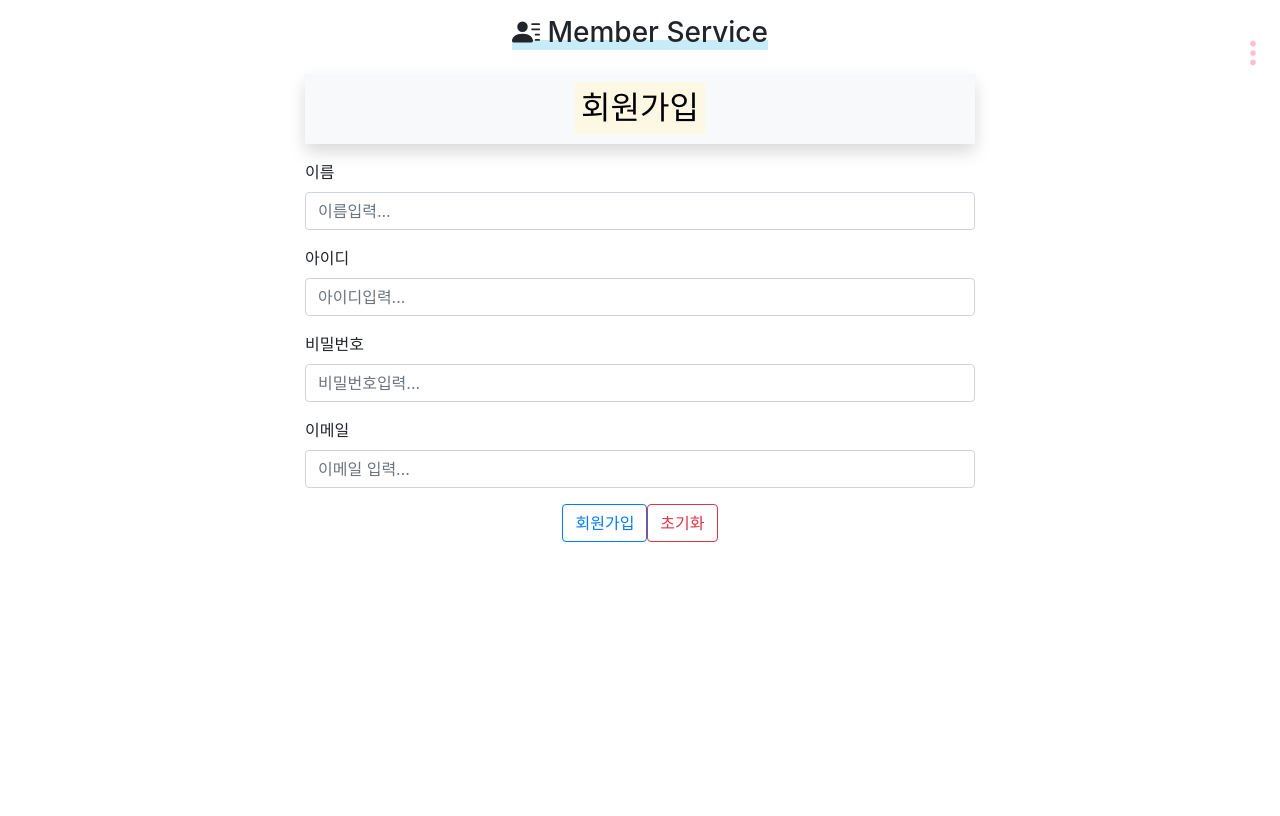
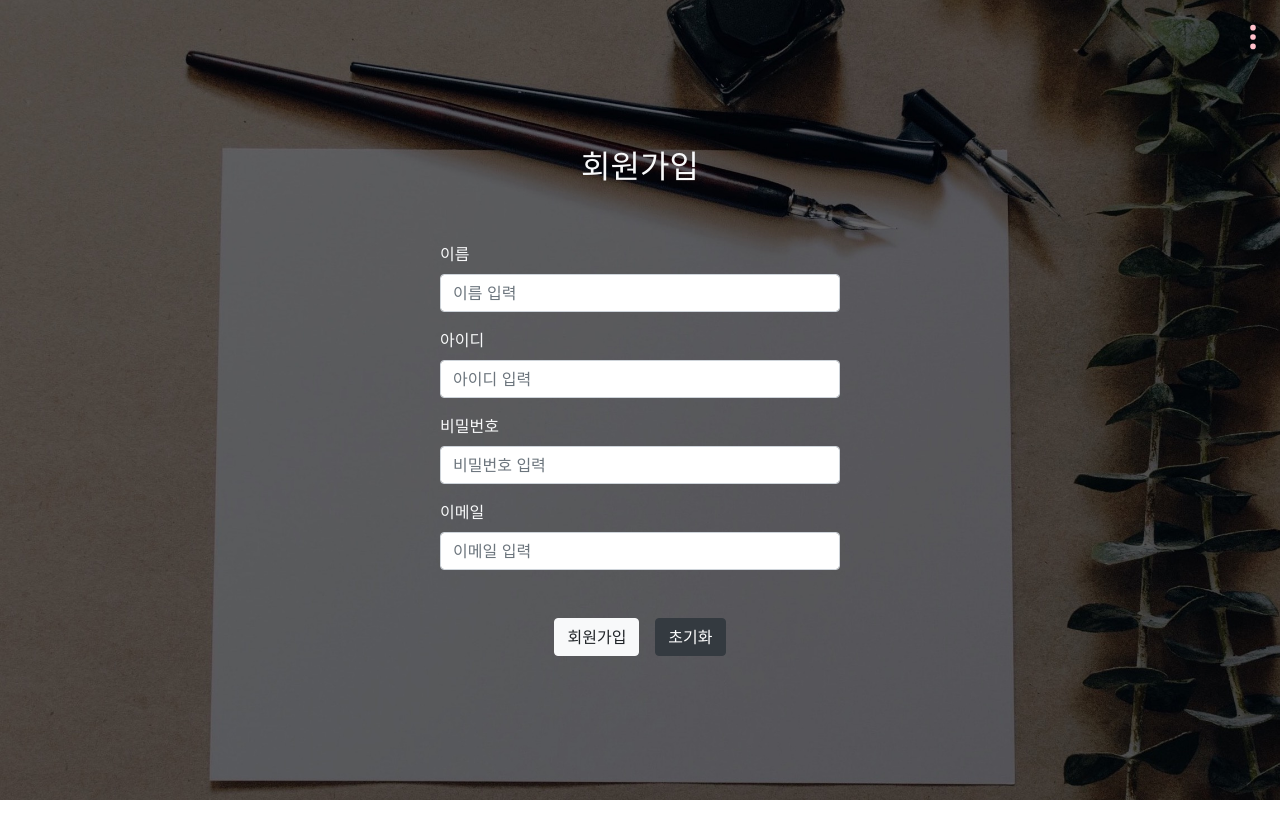
Before and after one commit to hyojhand/HappyHouse, a Vue app in the folder happyhouse_frontend/: page /user/singup in a window 1280 px wide. Built offline with nearby package versions, Linux system fonts and the light colour scheme.

Commit message:
[Update] MemberJoin/Login css

```diff
--- a/happyhouse_frontend/src/components/user/MemberJoin.vue
+++ b/happyhouse_frontend/src/components/user/MemberJoin.vue
@@ -1,13 +1,10 @@
 <template>
-  <b-container class="bv-example-row mt-3">
-    <div class="container text-center mt-3">
-      <div class="col-lg-8 mx-auto">
-        <h2 class="p-3 mb-3 shadow bg-light">
-          <mark class="orange">회원가입</mark>
-        </h2>
-        <div>
+  <div id="join-container">
+    <div style="margin: auto; width: 600px">
+      <div style="padding: 100px">
+        <h2 class="text-light p-5">회원가입</h2>
         <div class="form-group text-left">
-            <label for="username">이름</label>
+          <label for="username" class="text-light">이름</label>
           <input
             type="text"
             class="form-control"
@@ -15,11 +12,11 @@
             name="username"
             v-model="username"
             ref="username"
-              placeholder="이름입력..."
+            placeholder="이름 입력"
           />
         </div>
         <div class="form-group text-left">
-            <label for="userid">아이디</label>
+          <label for="userid" class="text-light">아이디</label>
           <input
             type="text"
             class="form-control"
@@ -27,12 +24,12 @@
             name="userid"
             v-model="userid"
             ref="userid"
-              placeholder="아이디입력..."
+            placeholder="아이디 입력"
           />
           <div id="idresult" class="mt-1"></div>
         </div>
         <div class="form-group text-left">
-            <label for="userpwd">비밀번호</label>
+          <label for="userpwd" class="text-light">비밀번호</label>
           <input
             type="password"
             class="form-control"
@@ -40,11 +37,11 @@
             name="userpwd"
             v-model="userpwd"
             ref="userpwd"
-              placeholder="비밀번호입력..."
+            placeholder="비밀번호 입력"
           />
         </div>
         <div class="form-group text-left">
-            <label for="email">이메일</label>
+          <label for="email" class="text-light">이메일</label>
           <input
             type="text"
             class="form-control"
@@ -52,20 +49,19 @@
             name="email"
             v-model="email"
             ref="email"
-              placeholder="이메일 입력..."
+            placeholder="이메일 입력"
           />
         </div>
 
-          <div class="form-group text-center">
-            <button @click="checkValue" class="btn btn-outline-primary">
+        <div class="form-group text-center mt-5">
+          <b-button @click="checkValue" class="btn-light mr-3">
             회원가입
-            </button>
-            <button type="reset" class="btn btn-outline-danger">초기화</button>
+          </b-button>
+          <b-button type="reset" class="btn-dark">초기화</b-button>
         </div>
       </div>
     </div>
   </div>
-  </b-container>
 </template>
 
 <script>
@@ -132,4 +128,11 @@ export default {
 };
 </script>
 
-<style></style>
+<style scope>
+#join-container {
+  background: url("../../assets/join.jpg") repeat-y;
+  background-size: cover;
+  width: 100%;
+  min-height: 100vh;
+}
+</style>
--- a/happyhouse_frontend/src/components/user/MemberLogin.vue
+++ b/happyhouse_frontend/src/components/user/MemberLogin.vue
@@ -1,56 +1,48 @@
 <template>
-  <b-container class="bv-example-row mt-3">
-    <b-row>
-      <b-col>
-        <b-alert variant="secondary" show><h3>로그인</h3></b-alert>
-      </b-col>
-    </b-row>
-    <b-row>
-      <b-col></b-col>
-      <b-col cols="8">
-        <b-card class="text-center mt-3" style="max-width: 40rem" align="left">
-          <b-form class="text-left">
-            <b-form-group label="아이디:" label-for="userid">
+  <div id="login-container">
+    <div style="padding-top: 100px">
+      <h1 class="text-light p-5">로그인</h1>
+      <b-form class="text-left mt-5" style="width: 300px; margin: auto">
+        <b-form-group label="아이디 :" label-for="userid" class="text-light">
           <b-form-input
             id="userid"
             v-model="userid"
             ref="userid"
             required
-                placeholder="아이디 입력...."
+            placeholder="아이디 입력"
             @keyup.enter="checkValue"
           ></b-form-input>
         </b-form-group>
-            <b-form-group label="비밀번호:" label-for="userpwd">
+        <b-form-group label="비밀번호 :" label-for="userpwd" class="text-light">
           <b-form-input
             type="password"
             id="userpwd"
             v-model="userpwd"
             ref="userpwd"
             required
-                placeholder="비밀번호 입력...."
+            placeholder="비밀번호 입력"
             @keyup.enter="checkValue"
           ></b-form-input>
         </b-form-group>
         <b-button
           type="button"
-              variant="primary"
-              class="m-1"
+          variant="light"
+          class="mt-3 ml-2 float-right"
+          size="sm"
           @click="checkValue"
           >로그인</b-button
         >
         <b-button
           type="button"
-              variant="success"
-              class="m-1"
+          variant="secondary"
+          class="mt-3 float-right"
+          size="sm"
           @click="moveJoin"
           >회원가입</b-button
         >
       </b-form>
-        </b-card>
-      </b-col>
-      <b-col></b-col>
-    </b-row>
-  </b-container>
+    </div>
+  </div>
 </template>
 
 <script>
@@ -106,4 +98,11 @@ export default {
 };
 </script>
 
-<style></style>
+<style scoped>
+#login-container {
+  background: url("../../assets/login.jpg") repeat-y;
+  background-size: cover;
+  width: 100%;
+  min-height: 100vh;
+}
+</style>
--- a/happyhouse_frontend/src/views/Member.vue
+++ b/happyhouse_frontend/src/views/Member.vue
@@ -1,10 +1,7 @@
 <template>
-  <b-container class="bv-example-row mt-3 text-center">
-    <h3 class="underline-steelblue">
-      <b-icon icon="person-lines-fill"></b-icon> Member Service
-    </h3>
+  <div class="text-center" style="position: relative">
     <router-view></router-view>
-  </b-container>
+  </div>
 </template>
 
 <script>
@@ -13,13 +10,4 @@ export default {
 };
 </script>
 
-<style scoped>
-.underline-steelblue {
-  display: inline-block;
-  background: linear-gradient(
-    180deg,
-    rgba(255, 255, 255, 0) 70%,
-    rgba(72, 190, 233, 0.3) 30%
-  );
-}
-</style>
+<style scoped></style>
```
Also changed, not shown: happyhouse_frontend/src/assets/join.jpg (added), 1 other file (tests, documents, lock files or other folders). Lines whose indentation alone changed are shown as unchanged.
